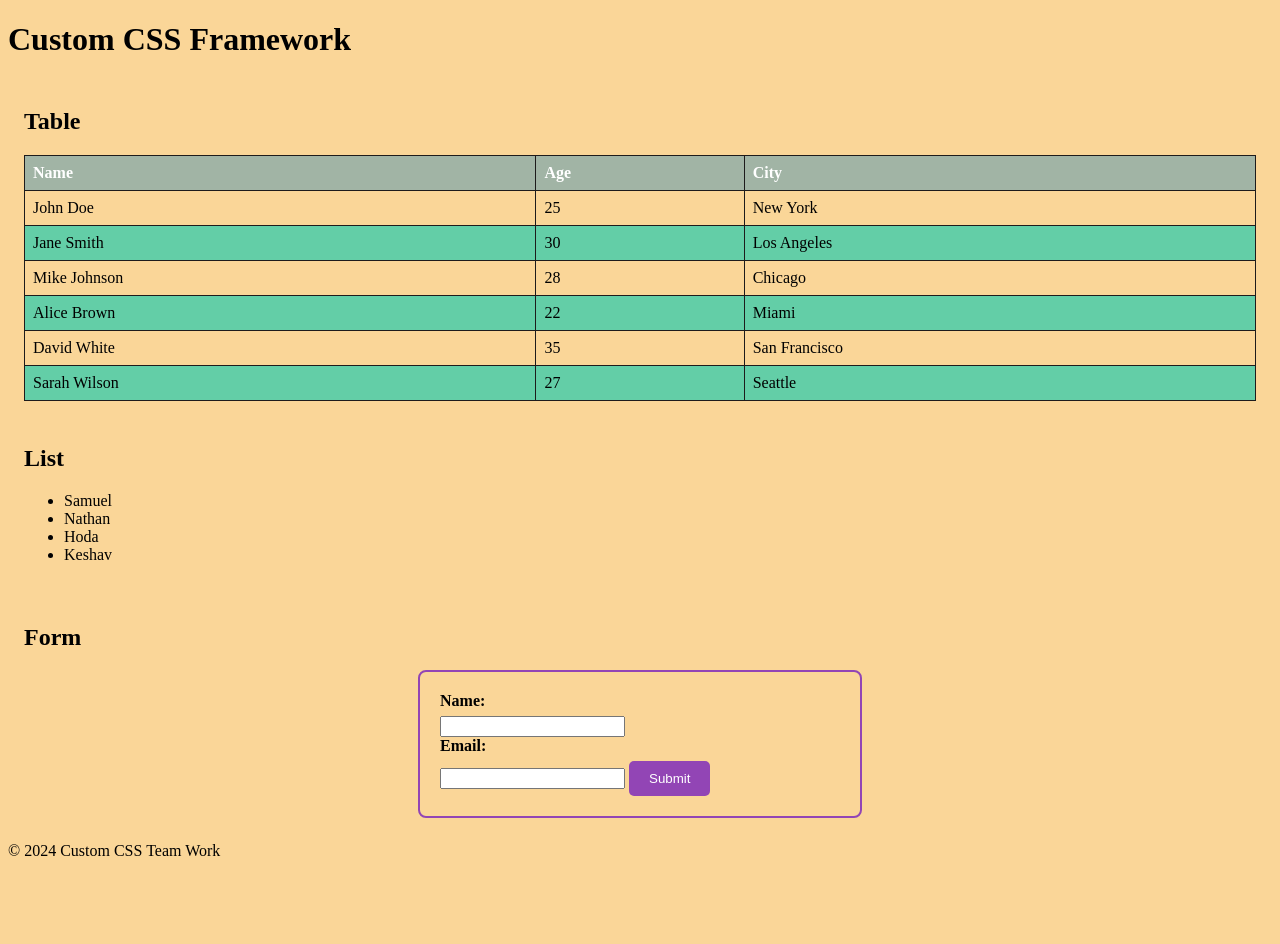
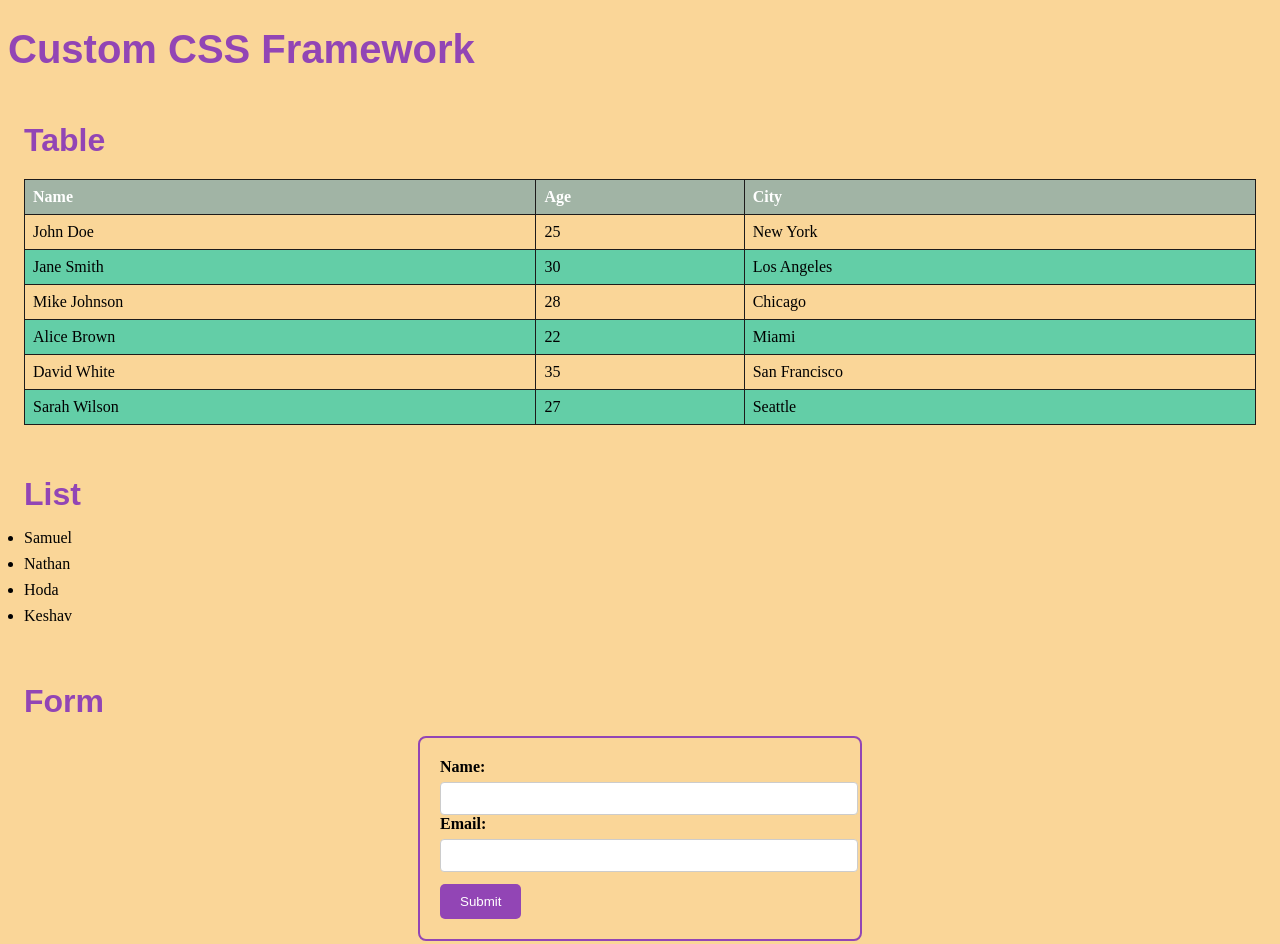
Before and after one commit to tesf0053/Custom-CSS-Framework, a plain HTML site: page index.html in a window 1280 px wide. Shown: the top 944 px of the page. Before the commit the page ends 876 px from the top, so only its background shows below. Drawn offline with Linux system fonts and the light colour scheme.

Commit message:
addd input and heading sass

```diff
--- a/src/_buttons.scss
+++ b/src/_buttons.scss
@@ -3,6 +3,7 @@
 
 .button-style {
   padding: 10px 20px;
+  margin-top: 12px;
   background-color: utilities.$secondary-color;
   color: #fff;
   border: none;
--- /dev/null
+++ b/src/_heading.scss
@@ -0,0 +1,24 @@
+// _heading.scss
+@use 'utilities';
+
+h1 {
+    font-size: 2.5rem;
+    font-weight: bold;
+    color: utilities.$secondary-color;
+
+}
+
+h2 {
+    font-size: 2rem;
+    font-weight: bold;
+    color: utilities.$secondary-color;
+
+}
+
+
+
+
+h1, h2 {
+    margin-bottom: 1rem;
+
+}
--- /dev/null
+++ b/src/_input.scss
@@ -0,0 +1,10 @@
+// _input.scss
+
+
+input[type="text"], input[type="email"], textarea {
+    width: 100%;
+    padding: 0.5rem;
+    border: 1px solid #ccc;
+    border-radius: 4px;
+
+}
--- a/src/main.scss
+++ b/src/main.scss
@@ -2,8 +2,10 @@
 @use 'utilities';
 @use 'buttons';
 @use 'table';
-@use 'lists';
+@use 'list';
 @use 'typography';
+@use 'input';
+@use 'heading';
 
 
 body{
```
Also changed, not shown: index.html (+2 -2 lines), css/main.css, 2 other files.
